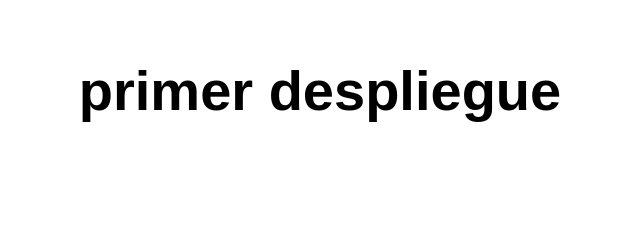
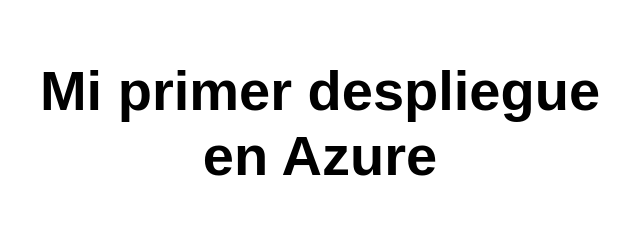
Before and after one commit to CristinaGiraldo22/Vanilla, a website: page src/index.html in a window 1280 px wide. Shown: the whole page, without its empty margins (320-960 px from the left). Drawn offline with Linux system fonts and the light colour scheme.

Commit message:
segundo cambio
segundo

```diff
--- a/src/index.html
+++ b/src/index.html
@@ -5,12 +5,12 @@
   <meta charset="UTF-8">
   <meta name="viewport" content="width=device-width, initial-scale=1.0">
   <link rel="stylesheet" href="styles.css">
-  <title>Cristina G</title>
+  <title>primer despliegue</title>
 </head>
 
 <body>
   <main>
-    <h1>primer despliegue</h1>
+    <h1>Mi primer despliegue en Azure</h1>
   </main>
 </body>
 
```
